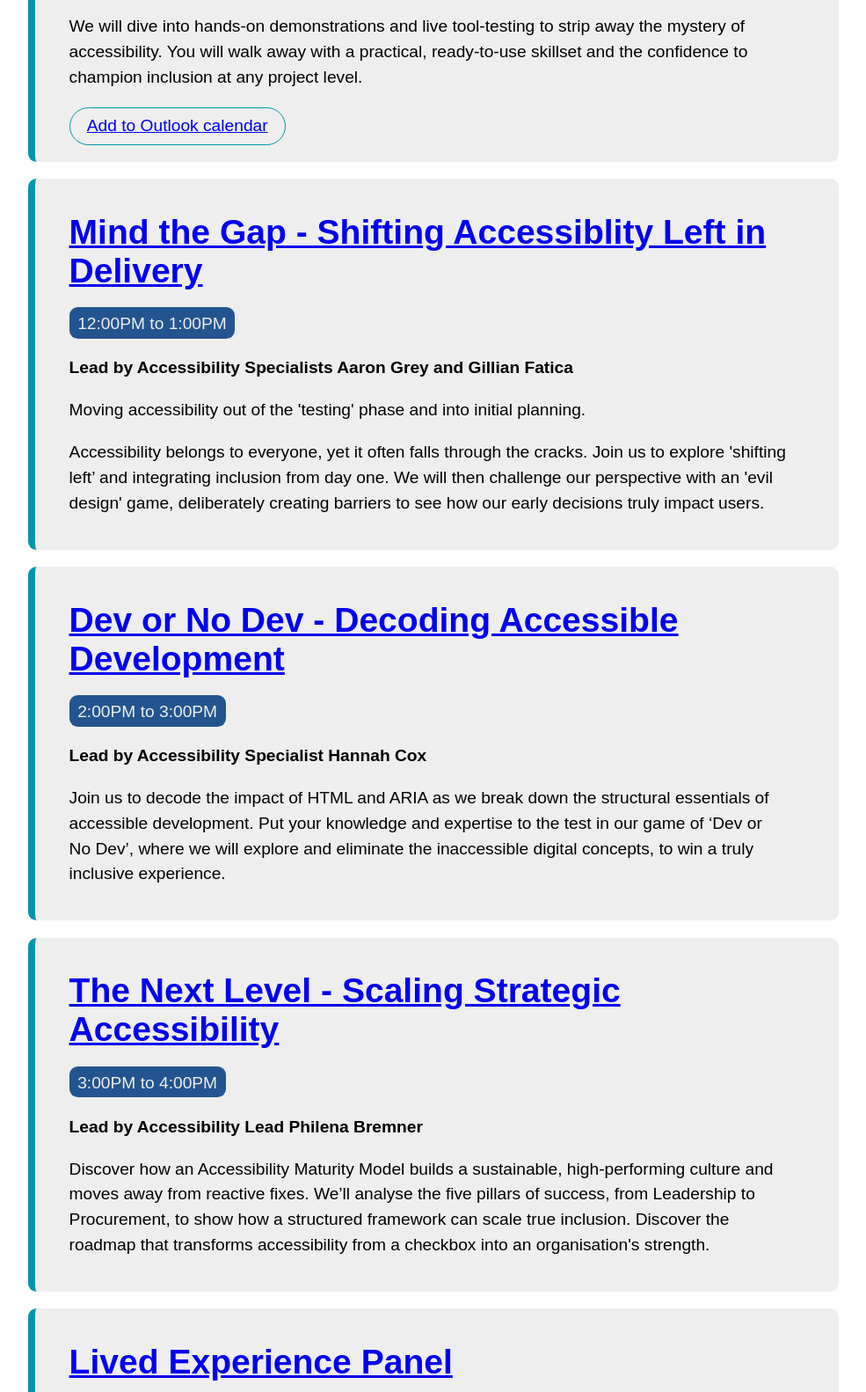
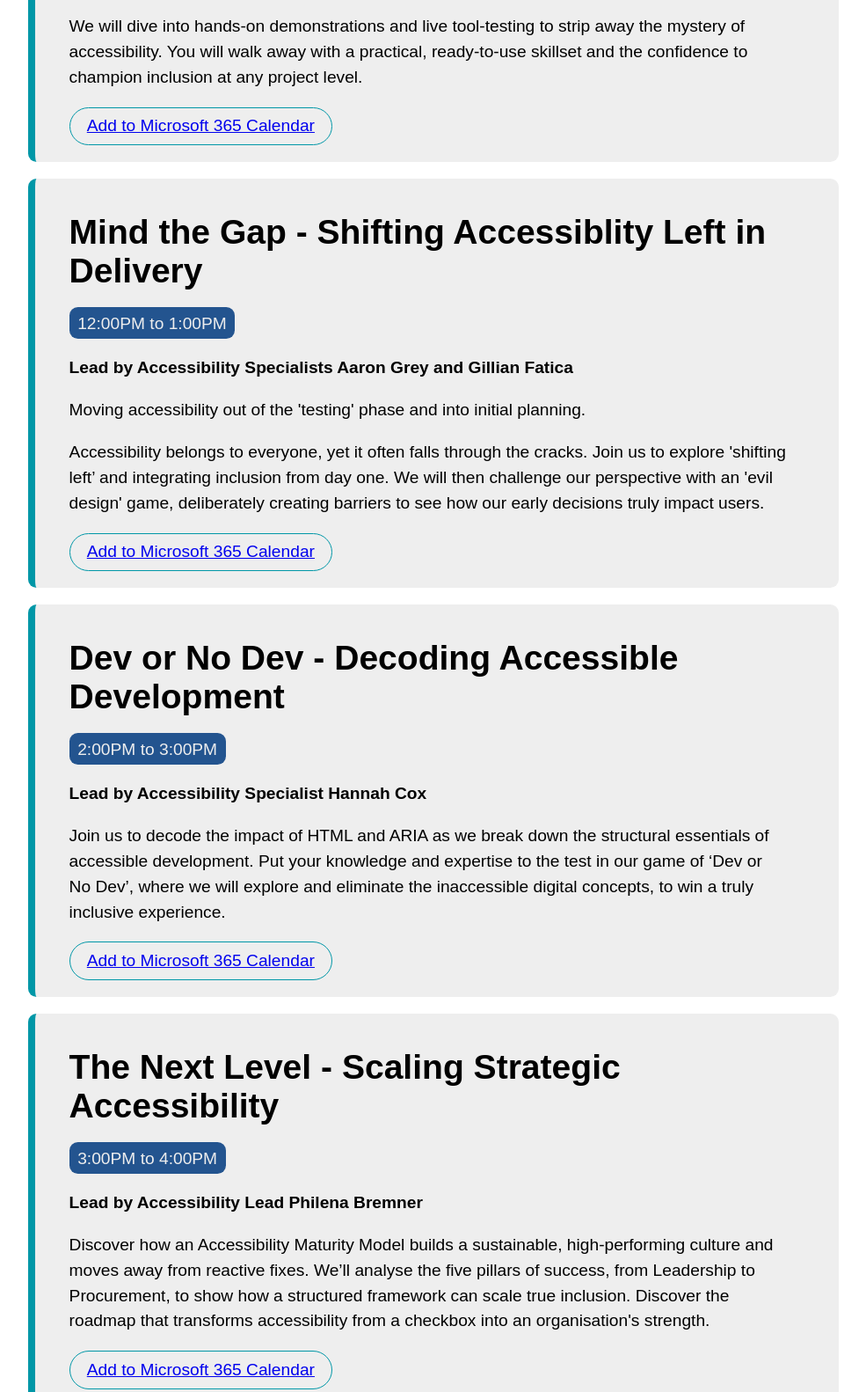
Before and after one commit to SoliriusAccessibility/gaad2026, an Eleventy site: page src/site/index.html in a window 1280 px wide. Shown: the part 994-2576 px from the top of the page at 88% size, without its empty margins (147-1132 px from the left). Built offline with nearby package versions, Linux system fonts and the light colour scheme; Eleventy itself is replaced by a stand-in of ours; files that its build step writes are made by us from their sources.

Commit message:
updates links to calendar

```diff
--- a/src/css/style.css
+++ b/src/css/style.css
@@ -127,6 +127,10 @@ svg {
   color: black;
 }
 
+main:focus {
+  outline: none;
+}
+
 body {
   font-family: sans-serif;
   font-size: 1.2em;
--- a/src/site/index.html
+++ b/src/site/index.html
@@ -16,39 +16,43 @@ layout: default
  <p class="presenters">Lead by Accessibility Analysts Ben Gaunt and Joely Roberts</p>
  <p>Fresh perspectives, deep knowledge: demonstrating that accessibility skills are within everyone's reach.</p>
 <p>We will dive into hands-on demonstrations and live tool-testing to strip away the mystery of accessibility. You will walk away with a practical, ready-to-use skillset and the confidence to champion inclusion at any project level.</p>
-<a class="add-link" href="https://outlook.live.com/calendar/0/deeplink/compose?subject=The+Accessibility+Toolkit&startdt=2026-05-18T10%3A00%3A00.000Z&enddt=2026-05-18T11%3A00%3A00.000Z&body=Fresh+perspectives%2C+deep+knowledge%3A+demonstrating+that+accessibility+skills+are+within+everyone%27s+reach.+We+will+dive+into+hands-on+demonstrations+and+live+tool-testing+to+strip+away+the+mystery+of+accessibility.+You+will+walk+away+with+a+practical%2C+ready-to-use+skillset+and+the+confidence+to+champion+inclusion+at+any+project+level.+Join+the+meeting+here%3A+https%3A%2F%2Fteams.microsoft.com%2Fmeet%2F33281494612511%3Fp%3DvYp7qk7YfU1ISDaO8i&location=Microsoft+Teams+Meeting">Add to Outlook calendar</a>
+<a class="add-link" href="https://outlook.office.com/calendar/0/deeplink/compose?subject=The+Accessibility+Toolkit&startdt=2026-05-18T10%3A00%3A00.000Z&enddt=2026-05-18T11%3A00%3A00.000Z&body=Fresh+perspectives%2C+deep+knowledge%3A+demonstrating+that+accessibility+skills+are+within+everyone%27s+reach.+We+will+dive+into+hands-on+demonstrations+and+live+tool-testing+to+strip+away+the+mystery+of+accessibility.+You+will+walk+away+with+a+practical%2C+ready-to-use+skillset+and+the+confidence+to+champion+inclusion+at+any+project+level.+Join+the+meeting+here%3A+https%3A%2F%2Fteams.microsoft.com%2Fmeet%2F33281494612511%3Fp%3DvYp7qk7YfU1ISDaO8i&location=Microsoft+Teams+Meeting" target="_blank" rel="noopener noreferrer">Add to Microsoft 365 Calendar</a>
 </div>
 
 <div class="highlight">
- <h3><a href="https://teams.microsoft.com/meet/329775756262003?p=Ed1KZVnliYanv32TzF">Mind the Gap - Shifting Accessiblity Left in Delivery</a></h3>
+ <h3>Mind the Gap - Shifting Accessiblity Left in Delivery</h3>
  <p class="time">12:00PM to 1:00PM</p>
  <p class="presenters">Lead by Accessibility Specialists Aaron Grey and Gillian Fatica</p>
  <p>Moving accessibility out of the 'testing' phase and into initial planning.</p>
 <p>Accessibility belongs to everyone, yet it often falls through the cracks. Join us to explore 'shifting left’ and integrating inclusion from day one. We will then challenge our perspective with an 'evil design' game, deliberately creating barriers to see how
  our early decisions truly impact users.</p>
+<a class="add-link" href="https://outlook.office.com/calendar/0/deeplink/compose?subject=Mind+the+Gap+-+Shifting+Left+in+Accessibility&startdt=2026-05-18T11%3A00%3A00.000Z&enddt=2026-05-18T12%3A00%3A00.000Z&body=Moving+accessibility+out+of+the+%27testing%27+phase+and+into+initial+planning.%0A%0AAccessibility+belongs+to+everyone%2C+yet+it+often+falls+through+the+cracks.+Join+us+to+explore+%27shifting+left%E2%80%99+and+integrating+inclusion+from+day+one.+We+will+then+challenge+our+perspective+with+an+%27evil+design%27+game%2C+deliberately+creating+barriers+to+see+how%0A+our+early+decisions+truly+impact+users.&location=https%3A%2F%2Fteams.microsoft.com%2Fmeet%2F329775756262003%3Fp%3DEd1KZVnliYanv32TzF" target="_blank" rel="noopener noreferrer">Add to Microsoft 365 Calendar</a>
 </div>
 
  <div class="highlight">
      <div class="keyline"></div>
- <h3><a href="https://teams.microsoft.com/meet/353130929319197?p=Kn9X8ZR2nYJaL7zpWU">Dev or No Dev - Decoding Accessible Development</a></h3>
+ <h3>Dev or No Dev - Decoding Accessible Development</h3>
   <p class="time">2:00PM to 3:00PM</p>
  <p class="presenters">Lead by Accessibility Specialist Hannah Cox</p>
 <p>Join us to decode the impact of HTML and ARIA as we break down the structural essentials of accessible development. Put your knowledge and expertise to the test in our game of ‘Dev or No Dev’, where we will explore and eliminate the inaccessible digital concepts,
  to win a truly inclusive experience.</p>
+<a class="add-link" href="https://outlook.office.com/calendar/0/deeplink/compose?subject=Dev+or+No+Dev+-++Decoding+Accessible+Development&startdt=2026-05-18T13%3A00%3A00.000Z&enddt=2026-05-18T14%3A00%3A00.000Z&body=Join+us+to+decode+the+impact+of+HTML+and+ARIA+as+we+break+down+the+structural+essentials+of+accessible+development.+Put+your+knowledge+and+expertise+to+the+test+in+our+game+of+%E2%80%98Dev+or+No+Dev%E2%80%99%2C+where+we+will+explore+and+eliminate+the+inaccessible+digital+concepts%2C%0A+to+win+a+truly+inclusive+experience.&location=https%3A%2F%2Fteams.microsoft.com%2Fmeet%2F353130929319197%3Fp%3DKn9X8ZR2nYJaL7zpWU" target="_blank" rel="noopener noreferrer">Add to Microsoft 365 Calendar</a>
  </div>
 
 <div class="highlight">
      <div class="keyline"></div>
-  <h3><a href="https://teams.microsoft.com/meet/353130929319197?p=Kn9X8ZR2nYJaL7zpWU">The Next Level - Scaling Strategic Accessibility</a></h3>
+  <h3>The Next Level - Scaling Strategic Accessibility</h3>
    <p class="time">3:00PM to 4:00PM</p>
  <p class="presenters">Lead by Accessibility Lead Philena Bremner</p>
 <p>Discover how an Accessibility Maturity Model builds a sustainable, high-performing culture and moves away from reactive fixes. We’ll analyse the five pillars of success, from Leadership to Procurement, to show how a structured framework can scale true inclusion.
  Discover the roadmap that transforms accessibility from a checkbox into an organisation's strength.</p>
+<a class="add-link" href="https://outlook.office.com/calendar/0/deeplink/compose?subject=The+Next+Level+-+Scaling+Strategic+Accessibility&startdt=2026-05-18T14%3A00%3A00.000Z&enddt=2026-05-18T15%3A00%3A00.000Z&body=Discover+how+an+Accessibility+Maturity+Model+builds+a+sustainable%2C+high-performing+culture+and+moves+away+from+reactive+fixes.+We%E2%80%99ll+analyse+the+five+pillars+of+success%2C+from+Leadership+to+Procurement%2C+to+show+how+a+structured+framework+can+scale+true+inclusion.%0A+Discover+the+roadmap+that+transforms+accessibility+from+a+checkbox+into+an+organisation%27s+strength.&location=https%3A%2F%2Fteams.microsoft.com%2Fmeet%2F383096256199042%3Fp%3Dw2zuFEk9MxrxhrsOV0" target="_blank" rel="noopener noreferrer">Add to Microsoft 365 Calendar</a>
 </div>
 
 <div class="highlight">
      <div class="keyline"></div>
-  <h3><a href="https://teams.microsoft.com/meet/353130929319197?p=Kn9X8ZR2nYJaL7zpWU">Lived Experience Panel</a></h3>
+  <h3>Lived Experience Panel</h3>
    <p class="time">4:00PM to 4:30PM</p>
 <p>Hearing directly from people with lived experiences of disability to discuss the real-world, human impact of digital design</p>
+<a class="add-link" href="https://outlook.office.com/calendar/0/deeplink/compose?subject=Lived+Experience+Panel&startdt=2026-05-18T15%3A00%3A00.000Z&enddt=2026-05-18T15%3A30%3A00.000Z&body=Hearing+directly+from+people+with+lived+experiences+of+disability+to+discuss+the+real-world%2C+human+impact+of+digital+design.&location=https%3A%2F%2Fteams.microsoft.com%2Fmeet%2F350968604356061%3Fp%3DQGQkkGNaIAB6t4LF2a" target="_blank" rel="noopener noreferrer">Add to Microsoft 365 Calendar</a>
 </div>
```
